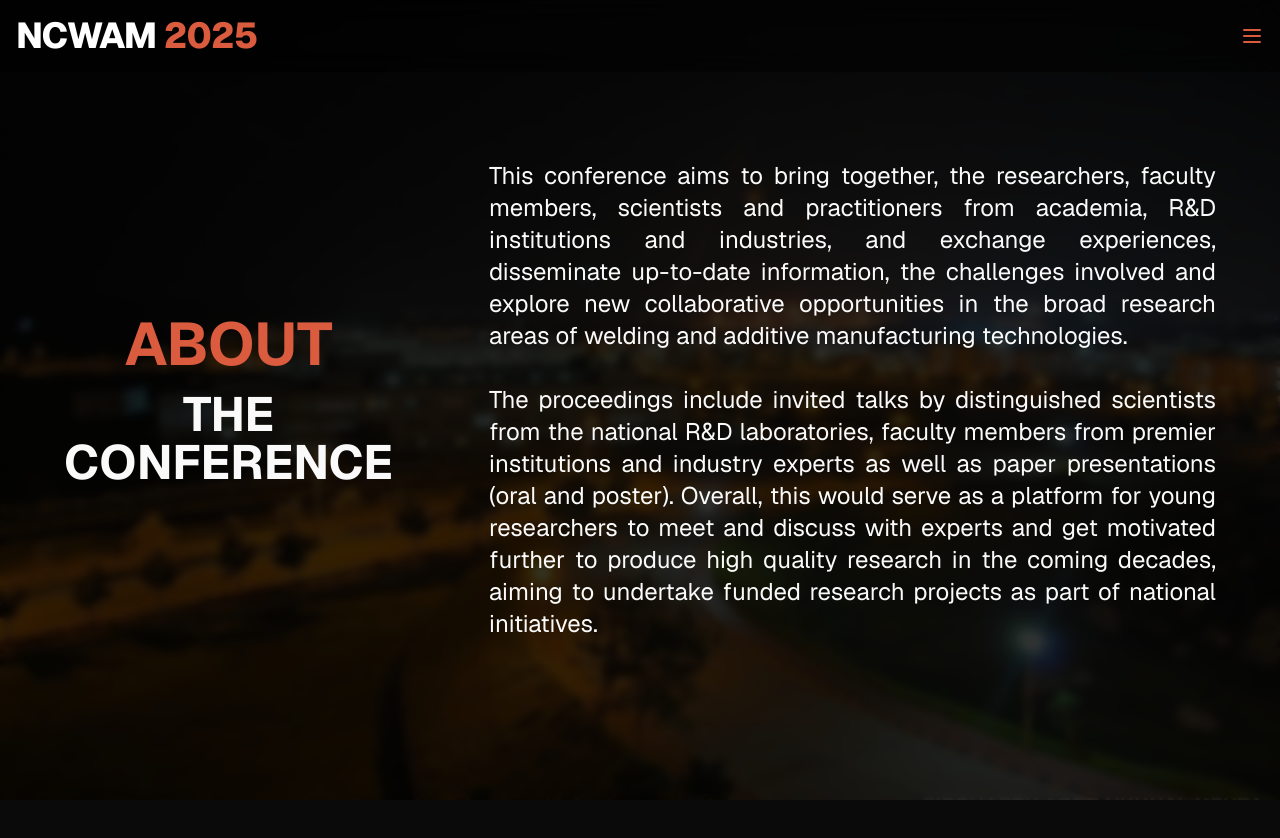
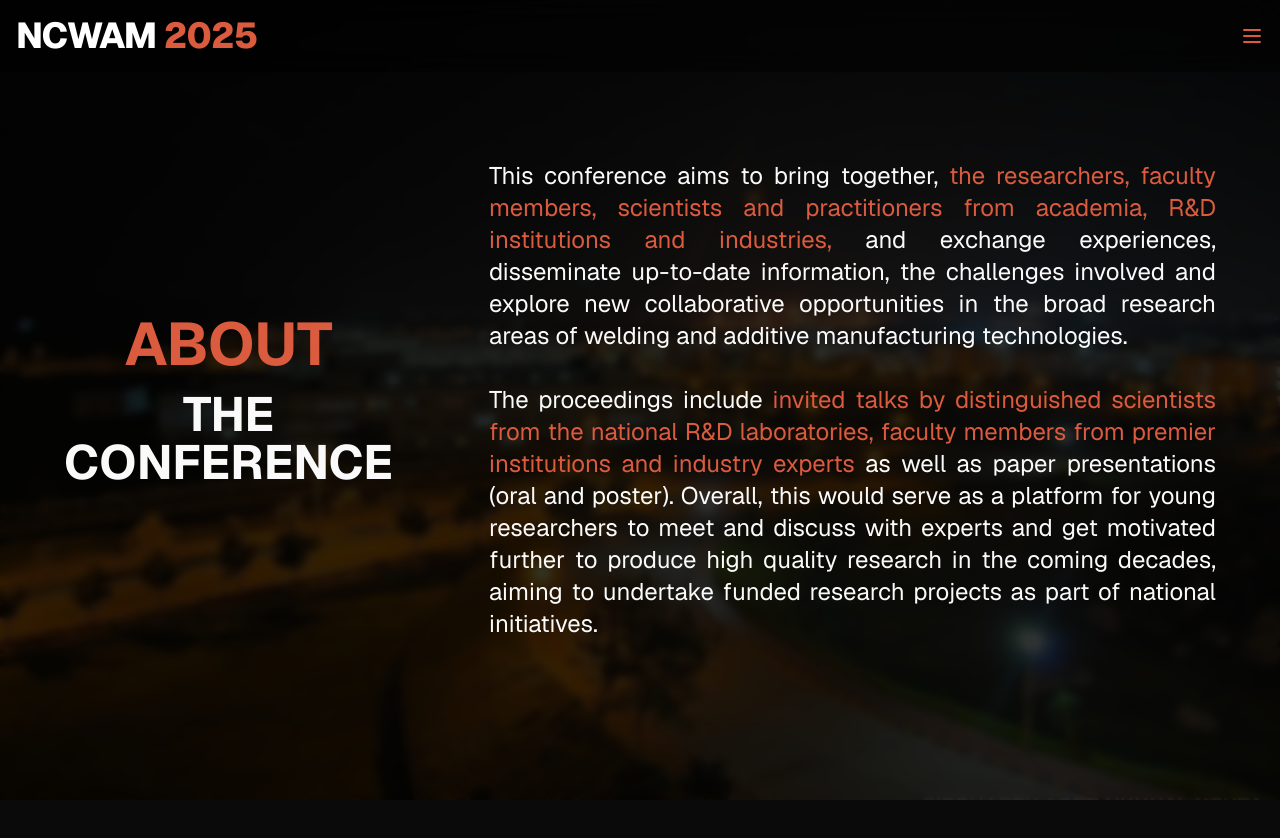
Before and after one commit to ncwam-bphc/website, a Next.js app: page /aboutconference in a window 1280 px wide. Shown: the top 838 px of the page. Built offline with nearby package versions, Linux system fonts and the light colour scheme.

Commit message:
conference color scheme

```diff
--- a/src/app/aboutconference/page.tsx
+++ b/src/app/aboutconference/page.tsx
@@ -17,17 +17,19 @@ export default function AboutusPage() {
             </div>
           </div>
           <div className="text-justify">
-            This conference aims to bring together, the researchers, faculty
+            This conference aims to bring together, {" "}<span className="text-accent">
+
+             the researchers, faculty
             members, scientists and practitioners from academia, R&D
-            institutions and industries, and exchange experiences, disseminate
+            institutions and industries, </span>and exchange experiences, disseminate
             up-to-date information, the challenges involved and explore new
             collaborative opportunities in the broad research areas of welding
             and additive manufacturing technologies.
             <br />
             <br />
-            The proceedings include invited talks by distinguished scientists
+            The proceedings include {" "} <span className="text-accent">invited talks by distinguished scientists
             from the national R&D laboratories, faculty members from premier
-            institutions and industry experts as well as paper presentations
+            institutions and industry experts </span> as well as paper presentations
             (oral and poster). Overall, this would serve as a platform for young
             researchers to meet and discuss with experts and get motivated
             further to produce high quality research in the coming decades,
@@ -63,13 +65,13 @@ export default function AboutusPage() {
           <div className="text-justify">
             The scope of the conference includes assessment of quality and life
             of the welded joints and additively manufactured components through
-            experimental testing and characterization techniques towards the
-            property-structure correlations, as well as modelling and simulation
-            techniques for the{" "}
-            <span className="text-accent">
+            {" "}<span className="text-accent">experimental testing and characterization techniques </span>towards the
+            process-property-structure correlations, as well as {" "}<span className="text-accent">modelling and simulation
+            techniques </span>for the
+
               thermomechanical-metallurgical phenomena
-            </span>{" "}
-            (per se) towards the off-line process optimization, quality
+
+            towards the off-line process optimization, quality
             enhancement and savings in terms of materials and resources.
           </div>
         </Section>
--- a/src/app/aboutus/page.tsx
+++ b/src/app/aboutus/page.tsx
@@ -56,7 +56,7 @@ export default function AboutusPage() {
                 BITS Pilani
               </div>
             </div>
-            {/* <Image src={wilpLogo} className="h-24 w-auto md:h-32" alt="logo" /> */}
+            <Image src={bitsLogo} className="h-24 w-auto md:h-32" alt="logo" />
           </div>
           <div className="text-justify">
             The{" "}
```
